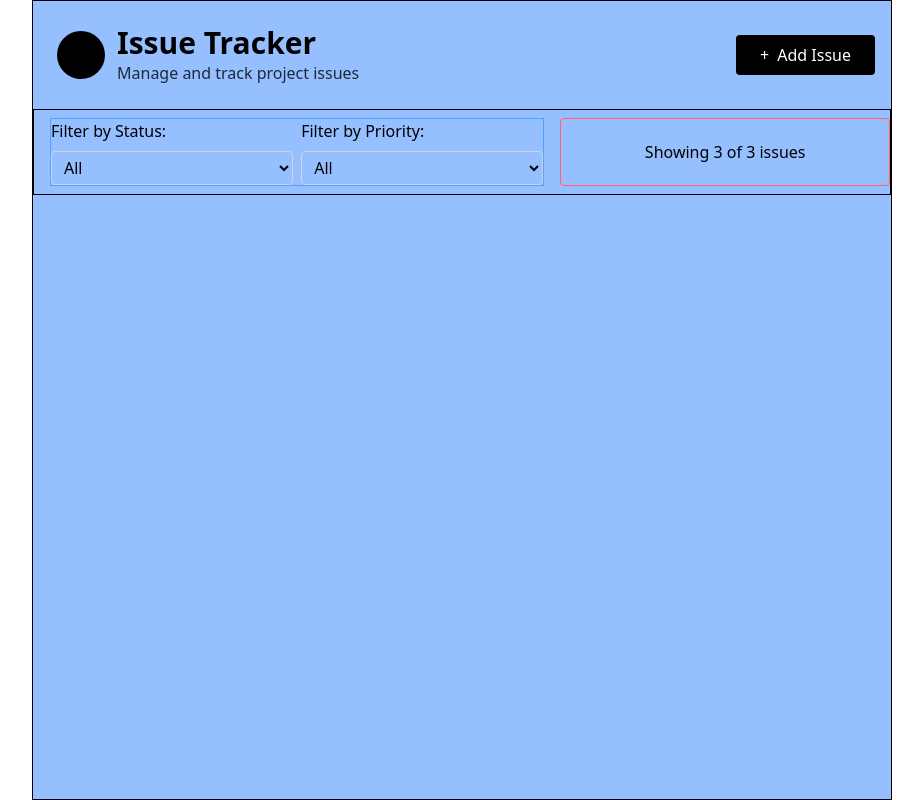
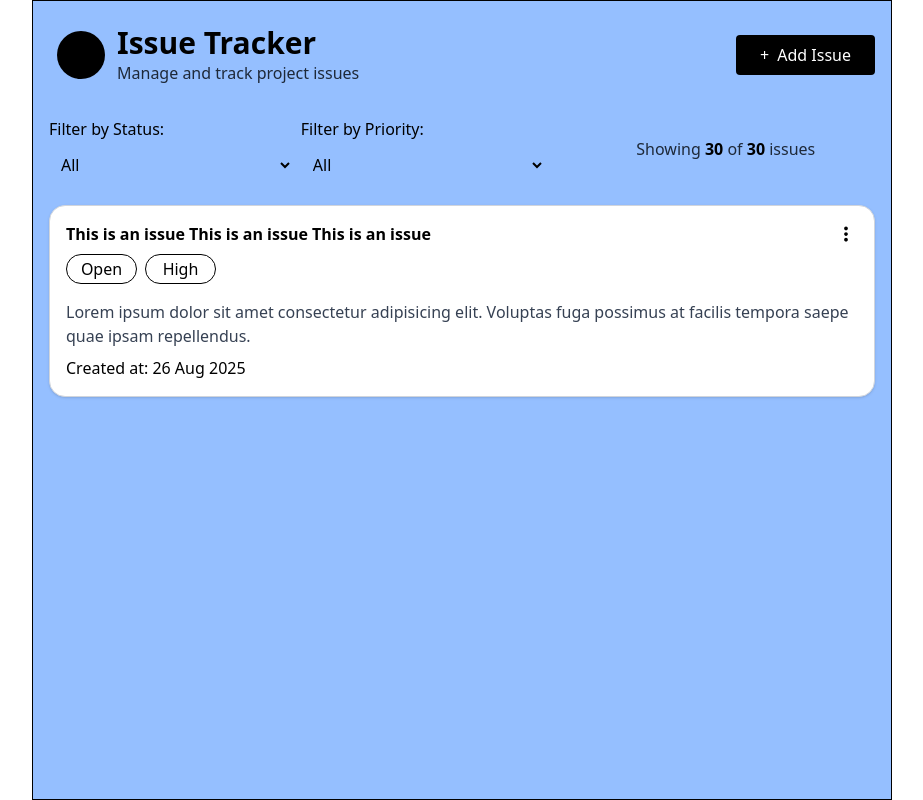
Before and after one commit to ThembaMtshelwane/track-issue, a React (Vite) app: page / in a window 1280 px wide. Shown: the whole page, without its empty margins (178-1101 px from the left). Built offline with nearby package versions, Linux system fonts and the light colour scheme.

Commit message:
feat: Added Issues Card and enhance filter section in App component

```diff
--- a/package.json
+++ b/package.json
@@ -13,6 +13,7 @@
     "@tailwindcss/vite": "^4.1.12",
     "react": "^19.1.1",
     "react-dom": "^19.1.1",
+    "react-icons": "^5.5.0",
     "tailwindcss": "^4.1.12"
   },
   "devDependencies": {
--- a/src/App.tsx
+++ b/src/App.tsx
@@ -1,3 +1,5 @@
+import { IoMdMore } from "react-icons/io";
+
 function App() {
   return (
     <div className="bg-blue-500/50 min-h-screen border max-w-[860px] mx-auto">
@@ -16,20 +18,40 @@ function App() {
       </div>
 
       {/* Filter section */}
-      <div className="border flex flex-col px-4 py-2 gap-4 sm:grid sm:grid-cols-[60%_40%]">
-        <div className="border border-blue-400 grid gap-2 sm:grid-cols-2">
+      <div className="flex flex-col px-4 py-2 gap-4 sm:grid sm:grid-cols-[60%_40%]">
+        <div className="grid gap-2 sm:grid-cols-2">
           <div className="grid grid-cols-2 gap-2 sm:grid-cols-1">
             <label htmlFor="status" className="font-medium">
               Filter by Status:
             </label>
             <select
               id="status"
-              className="border border-gray-300 rounded px-2 py-1"
+              className=" border-gray-300 rounded px-2 py-1"
             >
-              <option value="all">All</option>
-              <option value="open">Open</option>
-              <option value="in-progress">In Progress</option>
-              <option value="closed">Closed</option>
+              <option
+                className=" text-gray-800 font-semibold"
+                value="all"
+              >
+                All
+              </option>
+              <option
+                className=" text-gray-800 font-semibold"
+                value="open"
+              >
+                Open
+              </option>
+              <option
+                className=" text-gray-800 font-semibold"
+                value="in-progress"
+              >
+                In Progress
+              </option>
+              <option
+                className=" text-gray-800 font-semibold"
+                value="closed"
+              >
+                Closed
+              </option>
             </select>
           </div>
           <div className="grid grid-cols-2 gap-2 sm:grid-cols-1">
@@ -38,18 +60,64 @@ function App() {
             </label>
             <select
               id="priority"
-              className="border border-gray-300 rounded px-2 py-1"
+              className=" border-gray-300 rounded px-2 py-1"
             >
-              <option value="all">All</option>
-              <option value="low">Low</option>
-              <option value="medium">Medium</option>
-              <option value="high">High</option>
+              <option
+                className=" text-gray-800 font-semibold"
+                value="all"
+              >
+                All
+              </option>
+              <option
+                className=" text-gray-800 font-semibold"
+                value="low"
+              >
+                Low
+              </option>
+              <option
+                className=" text-gray-800 font-semibold"
+                value="medium"
+              >
+                Medium
+              </option>
+              <option
+                className=" text-gray-800 font-semibold"
+                value="high"
+              >
+                High
+              </option>
             </select>
           </div>
         </div>
-        <div className="border border-red-400 items-center flex justify-center px-4 py-2 rounded">
+        <div className="items-center flex justify-center px-4 py-2 rounded">
+          <p className="text-gray-800">
+            Showing <span className="text-black font-extrabold">{30}</span> of{" "}
+            <span className="text-black font-extrabold">{30}</span> issues
+          </p>
+        </div>
+      </div>
+
+      {/* Issues List */}
+      <div className="p-4 space-y-4">
+        {/* Example Issue Card */}
+        <div className="border border-gray-300 p-4 bg-white shadow rounded-2xl flex flex-col gap-2 cursor-default">
+          <div className="flex justify-between items-center">
+            <h3 className="font-bold">
+              This is an issue This is an issue This is an issue
+            </h3>
+            <IoMdMore className="text-2xl cursor-pointer" />
+          </div>
+
+          <div className="grid grid-cols-2 w-[150px] gap-2">
+            <p className="border text-center rounded-2xl py-0.5"> Open</p>
+            <p className="border text-center rounded-2xl py-0.5"> High</p>
+          </div>
+          <p className="mt-2 text-gray-700">
+            Lorem ipsum dolor sit amet consectetur adipisicing elit. Voluptas
+            fuga possimus at facilis tempora saepe quae ipsam repellendus.
+          </p>
           <p>
-            Showing <span>{3}</span> of <span>{3}</span> issues
+            Created at: <span>{"26 Aug 2025"}</span>
           </p>
         </div>
       </div>
```
Also changed, not shown: 1 other file (tests, documents, lock files or other folders).
